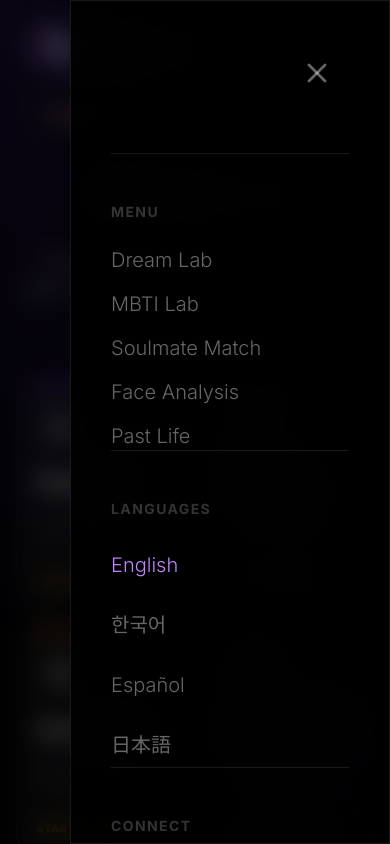
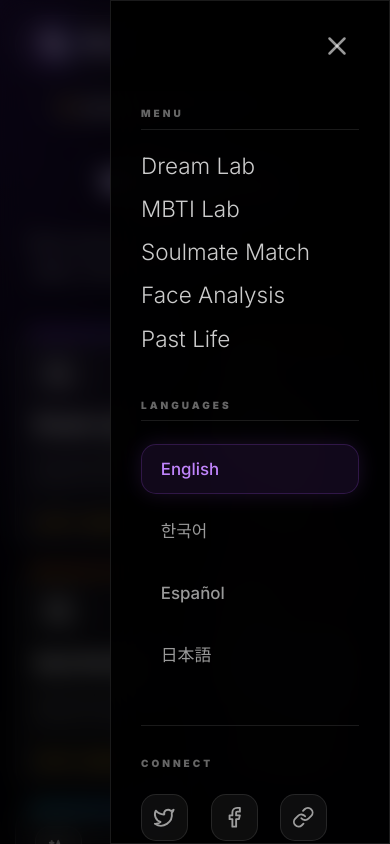
Before and after one commit to toonyman/dreamai, a Next.js app: page / in a window 390 px wide. Both pictures are taken after a click on the button 329 px from the left and 47 px from the top of the page. Shown: the top 844 px of the page. Built offline with nearby package versions, Linux system fonts and the light colour scheme; a web font is replaced by a local one.

Commit message:
Enhance navigation UI: remove bold text, adjust breakpoints, and refine mobile menu density

```diff
--- a/app/globals.css
+++ b/app/globals.css
@@ -94,25 +94,29 @@ body {
 
 /* Custom Scrollbar */
 ::-webkit-scrollbar {
-  width: 6px;
+  width: 8px;
 }
 
 ::-webkit-scrollbar-track {
-  background: #020205;
+  background: transparent;
 }
 
 ::-webkit-scrollbar-thumb {
-  background: rgba(139, 92, 246, 0.5);
+  background: rgba(139, 92, 246, 0.4);
   border-radius: 10px;
+  border: 2px solid transparent;
+  background-clip: padding-box;
 }
 
 ::-webkit-scrollbar-thumb:hover {
-  background: rgba(139, 92, 246, 0.8);
+  background: rgba(139, 92, 246, 0.7);
+  border: 2px solid transparent;
+  background-clip: padding-box;
 }
 
 * {
   scrollbar-width: thin;
-  scrollbar-color: rgba(139, 92, 246, 0.5) #020205;
+  scrollbar-color: rgba(139, 92, 246, 0.4) transparent;
 }
 
 button:disabled {
@@ -121,9 +125,23 @@ button:disabled {
 }
 
 .text-dimmed {
-  color: rgba(255, 255, 255, 0.65);
+  color: rgba(255, 255, 255, 0.85);
+  /* Brightened from 0.65 */
 }
 
 .text-subtle {
-  color: rgba(255, 255, 255, 0.45);
+  color: rgba(255, 255, 255, 0.65);
+  /* Brightened from 0.45 */
 }
+
+html {
+  font-size: 16px;
+  /* Base font size */
+}
+
+@media (max-width: 768px) {
+  html {
+    font-size: 15px;
+    /* Slightly smaller for mobile if needed, but keeping it legible */
+  }
+}
--- a/app/page.tsx
+++ b/app/page.tsx
@@ -105,7 +105,7 @@ export default function Home() {
                                         <h2 className="text-xl font-bold tracking-tight group-hover:text-gradient-stitch transition-all">
                                             {t(item.title)}
                                         </h2>
-                                        <p className="text-xs text-white/40 leading-relaxed font-light line-clamp-2">
+                                        <p className="text-sm text-white/60 leading-relaxed font-light line-clamp-2">
                                             {t(item.desc)}
                                         </p>
                                     </div>
@@ -137,42 +137,27 @@ export default function Home() {
                     </p>
                 </div>
 
-                <div className="max-w-3xl mx-auto glass-premium rounded-[2rem] border border-white/10 overflow-hidden divide-y divide-white/5 shadow-2xl">
-                    <div className="group flex items-center gap-6 p-6 md:p-8 hover:bg-white/[0.01] transition-all text-left">
-                        <div className="w-12 h-12 shrink-0 bg-purple-500/10 rounded-xl flex items-center justify-center transition-transform group-hover:scale-110 duration-500">
-                            <span className="text-xl font-bold text-purple-400/60">01</span>
+                <div className="max-w-3xl mx-auto glass-premium rounded-[2.5rem] border border-white/10 overflow-hidden divide-y divide-white/5 shadow-2xl">
+                    {[1, 2, 3, 4, 5].map((step) => (
+                        <div key={step} className="group flex items-center gap-6 p-6 md:p-8 hover:bg-white/[0.02] transition-all text-left">
+                            <div className={`w-12 h-12 shrink-0 rounded-2xl flex items-center justify-center transition-transform group-hover:scale-110 duration-500 ${step === 1 ? 'bg-purple-500/10 text-purple-400' :
+                                step === 2 ? 'bg-indigo-500/10 text-indigo-400' :
+                                    step === 3 ? 'bg-amber-500/10 text-amber-400' :
+                                        step === 4 ? 'bg-pink-500/10 text-pink-400' :
+                                            'bg-cyan-500/10 text-cyan-400'
+                                }`}>
+                                <span className="text-xl font-black opacity-80">{step.toString().padStart(2, '0')}</span>
+                            </div>
+                            <div className="space-y-1.5">
+                                <h3 className="text-lg font-bold text-white group-hover:text-white transition-colors uppercase tracking-tight">
+                                    {t(`home.step${step}_title`)}
+                                </h3>
+                                <p className="text-white/80 leading-relaxed text-sm font-light">
+                                    {t(`home.step${step}_desc`)}
+                                </p>
+                            </div>
                         </div>
-                        <div className="space-y-1">
-                            <h3 className="text-lg font-bold text-white/80 group-hover:text-purple-300 transition-colors uppercase tracking-tight">{t('home.step1_title')}</h3>
-                            <p className="text-dimmed leading-relaxed text-sm font-light">
-                                {t('home.step1_desc')}
-                            </p>
-                        </div>
-                    </div>
-
-                    <div className="group flex items-center gap-6 p-6 md:p-8 hover:bg-white/[0.01] transition-all text-left">
-                        <div className="w-12 h-12 shrink-0 bg-indigo-500/10 rounded-xl flex items-center justify-center transition-transform group-hover:scale-110 duration-500">
-                            <span className="text-xl font-bold text-indigo-400/60">02</span>
-                        </div>
-                        <div className="space-y-1">
-                            <h3 className="text-lg font-bold text-white/80 group-hover:text-indigo-300 transition-colors uppercase tracking-tight">{t('home.step2_title')}</h3>
-                            <p className="text-dimmed leading-relaxed text-sm font-light">
-                                {t('home.step2_desc')}
-                            </p>
-                        </div>
-                    </div>
-
-                    <div className="group flex items-center gap-6 p-6 md:p-8 hover:bg-white/[0.01] transition-all text-left">
-                        <div className="w-12 h-12 shrink-0 bg-amber-500/10 rounded-xl flex items-center justify-center transition-transform group-hover:scale-110 duration-500">
-                            <span className="text-xl font-bold text-amber-400/60">03</span>
-                        </div>
-                        <div className="space-y-1">
-                            <h3 className="text-lg font-bold text-white/80 group-hover:text-amber-300 transition-colors uppercase tracking-tight">{t('home.step3_title')}</h3>
-                            <p className="text-dimmed leading-relaxed text-sm font-light">
-                                {t('home.step3_desc')}
-                            </p>
-                        </div>
-                    </div>
+                    ))}
                 </div>
             </div>
 
--- a/components/Footer.tsx
+++ b/components/Footer.tsx
@@ -19,9 +19,11 @@ export default function Footer() {
 
                 <div className="space-y-4">
                     <h4 className="text-sm font-bold tracking-widest uppercase text-white/40">Lab Links</h4>
-                    <ul className="space-y-2">
+                    <ul className="space-y-2 text-sm">
                         <li><Link href="/dream-analysis" className="text-dimmed hover:text-purple-400 transition-colors">{t('nav.dream')}</Link></li>
                         <li><Link href="/mbti" className="text-dimmed hover:text-purple-400 transition-colors">{t('nav.mbti')}</Link></li>
+                        <li><Link href="/past-life" className="text-dimmed hover:text-purple-400 transition-colors">{t('nav.pastlife')}</Link></li>
+                        <li><Link href="/soulmate" className="text-dimmed hover:text-purple-400 transition-colors">{t('nav.soulmate')}</Link></li>
                         <li><Link href="/face-passport" className="text-dimmed hover:text-purple-400 transition-colors">{t('nav.face')}</Link></li>
                     </ul>
                 </div>
--- a/components/Navigation.tsx
+++ b/components/Navigation.tsx
@@ -80,21 +80,21 @@ export default function Navigation() {
                     </Link>
 
                     {/* Desktop Actions */}
-                    <div className="hidden md:flex items-center space-x-8">
+                    <div className="hidden lg:flex items-center space-x-8">
                         <div className="flex items-center space-x-6 mr-4 border-r border-white/10 pr-6">
-                            <Link href="/dream-analysis" className="text-sm font-bold tracking-wider uppercase text-white/50 hover:text-purple-400 transition-all">
+                            <Link href="/dream-analysis" className="text-sm font-medium tracking-wider uppercase text-white/50 hover:text-purple-400 transition-all">
                                 {t('nav.dream')}
                             </Link>
-                            <Link href="/mbti" className="text-sm font-bold tracking-wider uppercase text-white/50 hover:text-mystic-night-gold transition-all">
+                            <Link href="/mbti" className="text-sm font-medium tracking-wider uppercase text-white/50 hover:text-mystic-night-gold transition-all">
                                 {t('nav.mbti')}
                             </Link>
-                            <Link href="/soulmate" className="text-sm font-bold tracking-wider uppercase text-white/50 hover:text-pink-400 transition-all">
+                            <Link href="/soulmate" className="text-sm font-medium tracking-wider uppercase text-white/50 hover:text-pink-400 transition-all">
                                 {t('nav.soulmate')}
                             </Link>
-                            <Link href="/face-passport" className="text-sm font-bold tracking-wider uppercase text-white/50 hover:text-cyan-400 transition-all">
+                            <Link href="/face-passport" className="text-sm font-medium tracking-wider uppercase text-white/50 hover:text-cyan-400 transition-all">
                                 {t('nav.face')}
                             </Link>
-                            <Link href="/past-life" className="text-sm font-bold tracking-wider uppercase text-white/50 hover:text-amber-500 transition-all">
+                            <Link href="/past-life" className="text-sm font-medium tracking-wider uppercase text-white/50 hover:text-amber-500 transition-all">
                                 {t('nav.pastlife')}
                             </Link>
                         </div>
@@ -121,7 +121,7 @@ export default function Navigation() {
 
                         {/* Language Selector */}
                         <div className="relative group">
-                            <button className="flex items-center gap-3 text-sm font-bold tracking-wider uppercase text-white/50 hover:text-white transition-all">
+                            <button className="flex items-center gap-3 text-sm font-medium tracking-wider uppercase text-white/50 hover:text-white transition-all">
                                 <Globe className="w-4 h-4" />
                                 {languages.find(l => l.code === i18n.language)?.name || 'Language'}
                             </button>
@@ -143,7 +143,7 @@ export default function Navigation() {
                     {/* Mobile Menu Button */}
                     <button
                         onClick={() => setIsOpen(true)}
-                        className="md:hidden p-2 text-white/60 hover:text-white transition-colors"
+                        className="lg:hidden p-2 text-white/60 hover:text-white transition-colors"
                     >
                         <Menu className="w-6 h-6" />
                     </button>
@@ -154,25 +154,33 @@ export default function Navigation() {
             {isOpen && (
                 <div className="fixed inset-0 z-[1000] flex justify-end">
                     <div className="absolute inset-0 bg-black/60 backdrop-blur-md" onClick={() => setIsOpen(false)} />
-                    <div className="relative w-full max-w-xs h-full bg-black/90 glass-premium border-l border-white/10 p-10 flex flex-col animate-in slide-in-from-right duration-500">
-                        <button onClick={() => setIsOpen(false)} className="self-end p-4 text-white/40 hover:text-white mb-12 transition-colors">
-                            <X className="w-8 h-8 font-light" />
+                    <div className="relative w-full max-w-[280px] h-full bg-black/90 glass-premium border-l border-white/10 flex flex-col animate-in slide-in-from-right duration-500 overflow-hidden">
+                        {/* Header with Close Button */}
+                        <div className="sticky top-0 z-20 bg-black/40 backdrop-blur-3xl px-8 py-6 flex justify-end">
+                            <button
+                                onClick={() => setIsOpen(false)}
+                                className="p-2 text-white/60 hover:text-white transition-colors rounded-full hover:bg-white/10"
+                            >
+                                <X className="w-8 h-8" />
                             </button>
+                        </div>
 
-                        <div className="space-y-6 pt-12 border-t border-white/10">
-                            <p className="text-sm font-bold tracking-widest uppercase text-white/20">Menu</p>
+                        {/* Scrollable Content */}
+                        <div className="flex-1 overflow-y-auto px-8 pb-12 space-y-12">
+                            <div className="space-y-6 pt-4">
+                                <p className="text-[10px] font-black tracking-[0.3em] uppercase text-white/40 border-b border-white/10 pb-2">Menu</p>
                                 <div className="space-y-4">
-                                <Link href="/dream-analysis" onClick={() => setIsOpen(false)} className="block text-xl font-light text-white/40 hover:text-white transition-colors">{t('nav.dream')}</Link>
-                                <Link href="/mbti" onClick={() => setIsOpen(false)} className="block text-xl font-light text-white/40 hover:text-white transition-colors">{t('nav.mbti')}</Link>
-                                <Link href="/soulmate" onClick={() => setIsOpen(false)} className="block text-xl font-light text-white/40 hover:text-white transition-colors">{t('nav.soulmate')}</Link>
-                                <Link href="/face-passport" onClick={() => setIsOpen(false)} className="block text-xl font-light text-white/40 hover:text-white transition-colors">{t('nav.face')}</Link>
-                                <Link href="/past-life" onClick={() => setIsOpen(false)} className="block text-xl font-light text-white/40 hover:text-white transition-colors">{t('nav.pastlife')}</Link>
+                                    <Link href="/dream-analysis" onClick={() => setIsOpen(false)} className="block text-2xl font-light text-white/80 hover:text-purple-400 transition-colors leading-tight">{t('nav.dream')}</Link>
+                                    <Link href="/mbti" onClick={() => setIsOpen(false)} className="block text-2xl font-light text-white/80 hover:text-mystic-night-gold transition-colors leading-tight">{t('nav.mbti')}</Link>
+                                    <Link href="/soulmate" onClick={() => setIsOpen(false)} className="block text-2xl font-light text-white/80 hover:text-pink-400 transition-colors leading-tight">{t('nav.soulmate')}</Link>
+                                    <Link href="/face-passport" onClick={() => setIsOpen(false)} className="block text-2xl font-light text-white/80 hover:text-cyan-400 transition-colors leading-tight">{t('nav.face')}</Link>
+                                    <Link href="/past-life" onClick={() => setIsOpen(false)} className="block text-2xl font-light text-white/80 hover:text-amber-500 transition-colors leading-tight">{t('nav.pastlife')}</Link>
                                 </div>
                             </div>
 
-                        <div className="space-y-6 pt-12 border-t border-white/10">
-                            <p className="text-sm font-bold tracking-widest uppercase text-white/20">Languages</p>
-                            <div className="space-y-4">
+                            <div className="space-y-6">
+                                <p className="text-[10px] font-black tracking-[0.3em] uppercase text-white/40 border-b border-white/10 pb-2">Languages</p>
+                                <div className="grid grid-cols-1 gap-3">
                                     {languages.map((lang) => (
                                         <button
                                             key={lang.code}
@@ -180,7 +188,9 @@ export default function Navigation() {
                                                 changeLanguage(lang.code);
                                                 setIsOpen(false);
                                             }}
-                                        className={`block w-full text-left py-2 text-xl font-light transition-colors ${i18n.language === lang.code ? 'text-purple-400' : 'text-white/40'
+                                            className={`block w-full text-left px-5 py-3 rounded-2xl text-lg font-medium transition-all ${i18n.language === lang.code
+                                                ? 'bg-purple-500/10 text-purple-400 border border-purple-500/20 shadow-[0_0_20px_rgba(168,85,247,0.15)]'
+                                                : 'text-white/60 hover:text-white hover:bg-white/5 border border-transparent'
                                                 }`}
                                         >
                                             {lang.name}
@@ -189,12 +199,19 @@ export default function Navigation() {
                                 </div>
                             </div>
 
-                        <div className="space-y-6 pt-12 border-t border-white/10">
-                            <p className="text-sm font-bold tracking-widest uppercase text-white/20">Connect</p>
-                            <div className="flex gap-8">
-                                <Twitter className="w-6 h-6 text-white/40 cursor-pointer hover:text-white transition-colors" onClick={handleShareTwitter} />
-                                <Facebook className="w-6 h-6 text-white/40 cursor-pointer hover:text-white transition-colors" onClick={handleShareFacebook} />
-                                <LinkIcon className="w-6 h-6 text-white/40 cursor-pointer hover:text-white transition-colors" onClick={handleCopyLink} />
+                            <div className="space-y-6 border-t border-white/10 pt-8">
+                                <p className="text-[10px] font-black tracking-[0.3em] uppercase text-white/40">Connect</p>
+                                <div className="flex gap-6">
+                                    <button onClick={handleShareTwitter} className="p-3 rounded-2xl bg-white/5 border border-white/10 text-white/60 hover:text-white hover:border-white/30 transition-all">
+                                        <Twitter className="w-6 h-6" />
+                                    </button>
+                                    <button onClick={handleShareFacebook} className="p-3 rounded-2xl bg-white/5 border border-white/10 text-white/60 hover:text-white hover:border-white/30 transition-all">
+                                        <Facebook className="w-6 h-6" />
+                                    </button>
+                                    <button onClick={handleCopyLink} className="p-3 rounded-2xl bg-white/5 border border-white/10 text-white/60 hover:text-white hover:border-white/30 transition-all">
+                                        <LinkIcon className="w-6 h-6" />
+                                    </button>
+                                </div>
                             </div>
                         </div>
                     </div>
--- a/package.json
+++ b/package.json
@@ -12,6 +12,8 @@
     "@google/generative-ai": "^0.24.1",
     "@supabase/ssr": "^0.8.0",
     "@supabase/supabase-js": "^2.95.3",
+    "@teachablemachine/image": "^0.8.5",
+    "@tensorflow/tfjs": "^4.22.0",
     "face-api.js": "^0.22.2",
     "framer-motion": "^12.33.0",
     "groq-sdk": "^0.37.0",
```
Also changed, not shown: lib/i18n.ts (+18 -15 lines), 1 other file (tests, documents, lock files or other folders). Lines whose indentation alone changed are shown as unchanged.
